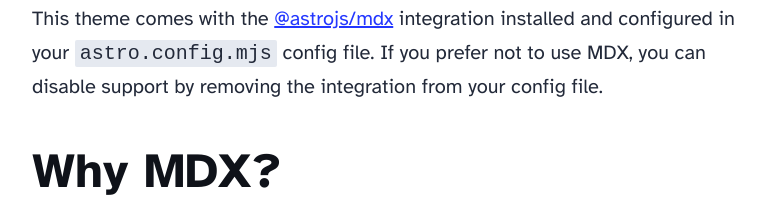
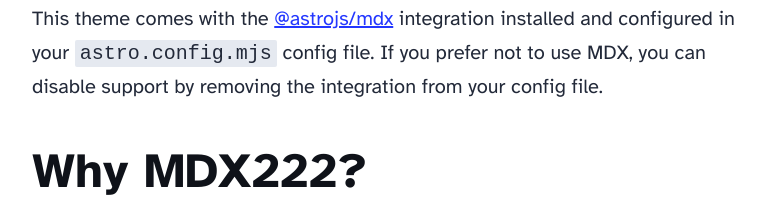
Before and after one commit to jusickkong/astro-blog-development, an Astro site: page /blog/using-mdx in a window 1280 px wide. Shown: the part 870-1090 px from the top of the page, without its empty margins (248-1022 px from the left). Built offline with nearby package versions, Linux system fonts and the light colour scheme; Astro itself is replaced by a stand-in of ours.

Commit message:
- 변경테스트

```diff
--- a/src/content/blog/using-mdx.mdx
+++ b/src/content/blog/using-mdx.mdx
@@ -7,7 +7,7 @@ heroImage: '../../assets/blog-placeholder-5.jpg'
 
 This theme comes with the [@astrojs/mdx](https://docs.astro.build/en/guides/integrations-guide/mdx/) integration installed and configured in your `astro.config.mjs` config file. If you prefer not to use MDX, you can disable support by removing the integration from your config file.
 
-## Why MDX?
+## Why MDX222?
 
 MDX is a special flavor of Markdown that supports embedded JavaScript & JSX syntax. This unlocks the ability to [mix JavaScript and UI Components into your Markdown content](https://docs.astro.build/en/guides/integrations-guide/mdx/#mdx-in-astro) for things like interactive charts or alerts.
 
```
